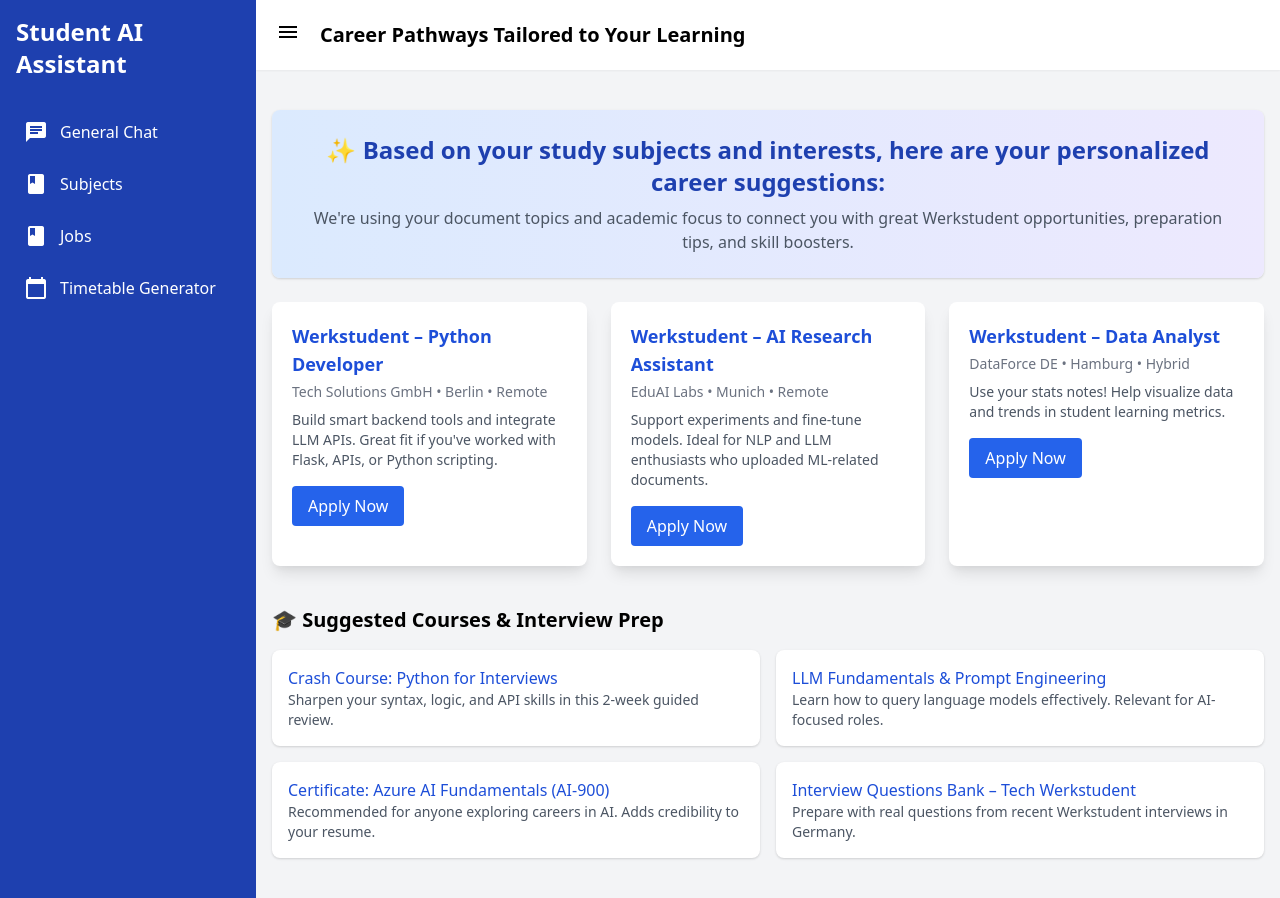
After one commit to student-ai-assistant/Nova, a Flask app: page /jobs in a window 1280 px wide. The commit adds this page. Run offline with Flask 3, Linux system fonts and the light colour scheme.

Commit message:
feature: jobs

```diff
--- a/student-ai-assistant/app.py
+++ b/student-ai-assistant/app.py
@@ -364,6 +364,11 @@ def retrieve_document_context(subject_id, query):
         return f"Error retrieving document context: {str(e)}"
 
 # Timetable Generator Routes
+@app.route('/jobs')
+def jobs():
+    return render_template('jobs.html')
+
+# Timetable Generator Routes
 @app.route('/timetable')
 def timetable():
     """Render the timetable generation page"""
--- a/student-ai-assistant/data.json
+++ b/student-ai-assistant/data.json
@@ -3,5 +3,6 @@
     "2025-04-19": "\"Do not be afraid to fail, for it is in failure that we learn and grow.\" - Michael Jordan",
     "2025-04-20": "\"Believe in yourself and all that you are. You are capable of achieving greatness.\" - Unknown",
     "2025-04-22": "\"Don't let the fear of striking out keep you from playing the game.\" - Babe Ruth",
-    "2025-04-23": "\"Success is not final, failure is not fatal: It is the courage to continue that counts.\" - Winston Churchill"
+    "2025-04-23": "\"Success is not final, failure is not fatal: It is the courage to continue that counts.\" - Winston Churchill",
+    "2025-04-24": "\"Embrace the challenges that come your way, for they are the stepping stones to your success.\" - Anonymous"
 }
--- a/student-ai-assistant/templates/base.html
+++ b/student-ai-assistant/templates/base.html
@@ -33,6 +33,12 @@
                             <a href="{{ url_for('subjects_list') }}" class="flex items-center p-2 rounded-md hover:bg-blue-700 transition-colors {% if '/subjects' in request.path %}bg-blue-700{% endif %}">
                                 <span class="material-icons mr-3">book</span>
                                 <span>Subjects</span>
+                            </a>
+                        </li>
+                        <li class="mb-3">
+                            <a href="{{ url_for('jobs') }}" class="flex items-center p-2 rounded-md hover:bg-blue-700 transition-colors {% if '/subjects' in request.path %}bg-blue-700{% endif %}">
+                                <span class="material-icons mr-3">book</span>
+                                <span>Jobs</span>
                             </a>
                         </li>
                         <li class="mb-3">
--- /dev/null
+++ b/student-ai-assistant/templates/jobs.html
@@ -0,0 +1,62 @@
+{% extends "base.html" %}
+
+{% block title %}Job Matches for You - Student AI Assistant{% endblock %}
+
+{% block header_title %}Career Pathways Tailored to Your Learning{% endblock %}
+
+{% block content %}
+<div class="container mx-auto py-6">
+  <!-- AI Summary Banner -->
+  <div class="bg-gradient-to-r from-blue-100 to-purple-100 p-6 rounded-lg shadow mb-6 text-center">
+    <h2 class="text-2xl font-semibold text-blue-800">✨ Based on your study subjects and interests, here are your personalized career suggestions:</h2>
+    <p class="text-gray-600 mt-2">We're using your document topics and academic focus to connect you with great Werkstudent opportunities, preparation tips, and skill boosters.</p>
+  </div>
+
+  <div class="grid grid-cols-1 md:grid-cols-2 lg:grid-cols-3 gap-6">
+    <!-- Recommended Jobs -->
+    <div class="bg-white p-5 rounded-lg shadow-lg">
+      <h3 class="text-lg font-bold text-blue-700 mb-1">Werkstudent – Python Developer</h3>
+      <p class="text-sm text-gray-500 mb-2">Tech Solutions GmbH • Berlin • Remote</p>
+      <p class="text-sm text-gray-600 mb-4">Build smart backend tools and integrate LLM APIs. Great fit if you've worked with Flask, APIs, or Python scripting.</p>
+      <button class="bg-blue-600 hover:bg-blue-700 text-white px-4 py-2 rounded transition-all">Apply Now</button>
+    </div>
+
+    <div class="bg-white p-5 rounded-lg shadow-lg">
+      <h3 class="text-lg font-bold text-blue-700 mb-1">Werkstudent – AI Research Assistant</h3>
+      <p class="text-sm text-gray-500 mb-2">EduAI Labs • Munich • Remote</p>
+      <p class="text-sm text-gray-600 mb-4">Support experiments and fine-tune models. Ideal for NLP and LLM enthusiasts who uploaded ML-related documents.</p>
+      <button class="bg-blue-600 hover:bg-blue-700 text-white px-4 py-2 rounded transition-all">Apply Now</button>
+    </div>
+
+    <div class="bg-white p-5 rounded-lg shadow-lg">
+      <h3 class="text-lg font-bold text-blue-700 mb-1">Werkstudent – Data Analyst</h3>
+      <p class="text-sm text-gray-500 mb-2">DataForce DE • Hamburg • Hybrid</p>
+      <p class="text-sm text-gray-600 mb-4">Use your stats notes! Help visualize data and trends in student learning metrics.</p>
+      <button class="bg-blue-600 hover:bg-blue-700 text-white px-4 py-2 rounded transition-all">Apply Now</button>
+    </div>
+  </div>
+
+  <!-- Interview Preparation and Courses -->
+  <div class="mt-10">
+    <h3 class="text-xl font-semibold mb-4">🎓 Suggested Courses & Interview Prep</h3>
+    <div class="grid md:grid-cols-2 gap-4">
+      <div class="p-4 bg-white rounded-lg shadow">
+        <h4 class="font-medium text-blue-700">Crash Course: Python for Interviews</h4>
+        <p class="text-sm text-gray-600">Sharpen your syntax, logic, and API skills in this 2-week guided review.</p>
+      </div>
+      <div class="p-4 bg-white rounded-lg shadow">
+        <h4 class="font-medium text-blue-700">LLM Fundamentals & Prompt Engineering</h4>
+        <p class="text-sm text-gray-600">Learn how to query language models effectively. Relevant for AI-focused roles.</p>
+      </div>
+      <div class="p-4 bg-white rounded-lg shadow">
+        <h4 class="font-medium text-blue-700">Certificate: Azure AI Fundamentals (AI-900)</h4>
+        <p class="text-sm text-gray-600">Recommended for anyone exploring careers in AI. Adds credibility to your resume.</p>
+      </div>
+      <div class="p-4 bg-white rounded-lg shadow">
+        <h4 class="font-medium text-blue-700">Interview Questions Bank – Tech Werkstudent</h4>
+        <p class="text-sm text-gray-600">Prepare with real questions from recent Werkstudent interviews in Germany.</p>
+      </div>
+    </div>
+  </div>
+</div>
+{% endblock %}
```
